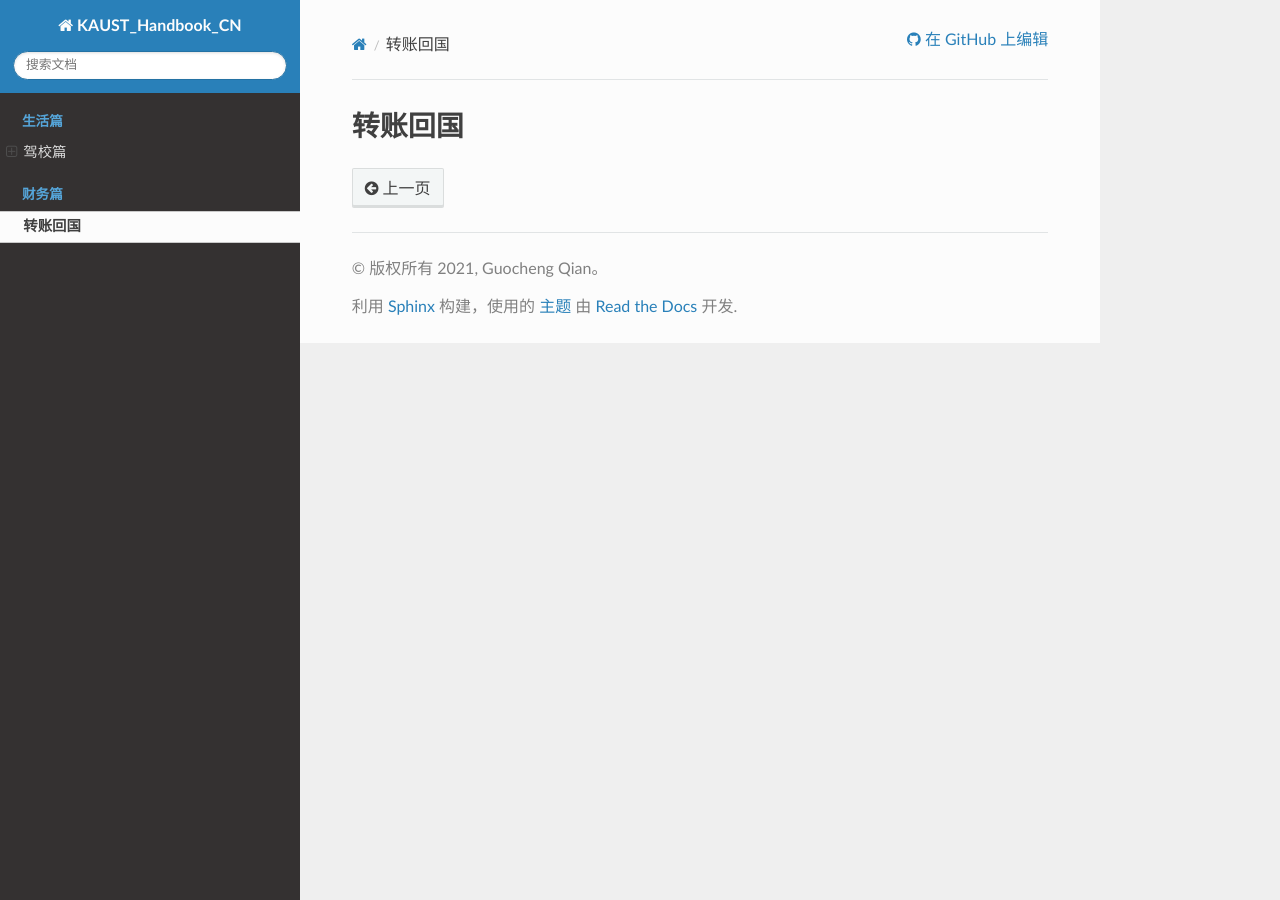
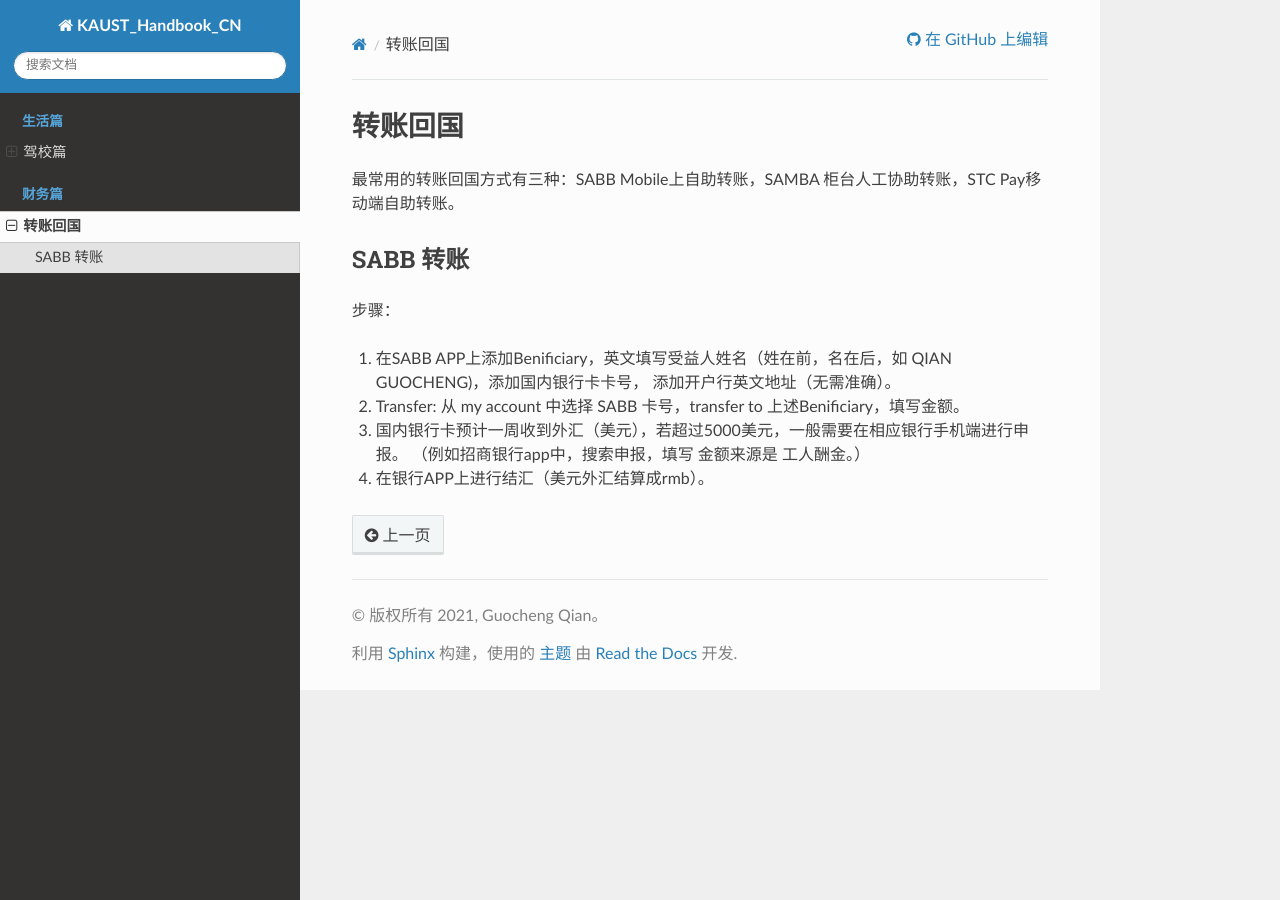
Before and after one commit to guochengqian/KAUSTian_Handbook_CN, a Sphinx documentation site: the page built from docs/content/finance/tranfer_sar2rmb.rst, in a window 1280 px wide. Built offline with Sphinx 7.4.7 and the Read the Docs theme 2.0.0, drawn with Linux system fonts in a browser that asks for light colours.

Commit message:
添加了sabb 转账信息

```diff
--- a/docs/content/finance/tranfer_sar2rmb.rst
+++ b/docs/content/finance/tranfer_sar2rmb.rst
@@ -2,3 +2,14 @@
 
 转账回国
 ========
+最常用的转账回国方式有三种：SABB Mobile上自助转账，SAMBA 柜台人工协助转账，STC Pay移动端自助转账。
+
+SABB 转账
+---------
+
+步骤：
+
+1. 在SABB APP上添加Benificiary，英文填写受益人姓名（姓在前，名在后，如 QIAN GUOCHENG)，添加国内银行卡卡号， 添加开户行英文地址（无需准确）。
+2. Transfer: 从 my account 中选择 SABB 卡号，transfer to 上述Benificiary，填写金额。
+3. 国内银行卡预计一周收到外汇（美元），若超过5000美元，一般需要在相应银行手机端进行申报。 （例如招商银行app中，搜索申报，填写 金额来源是 工人酬金。）
+4. 在银行APP上进行结汇（美元外汇结算成rmb）。
```
